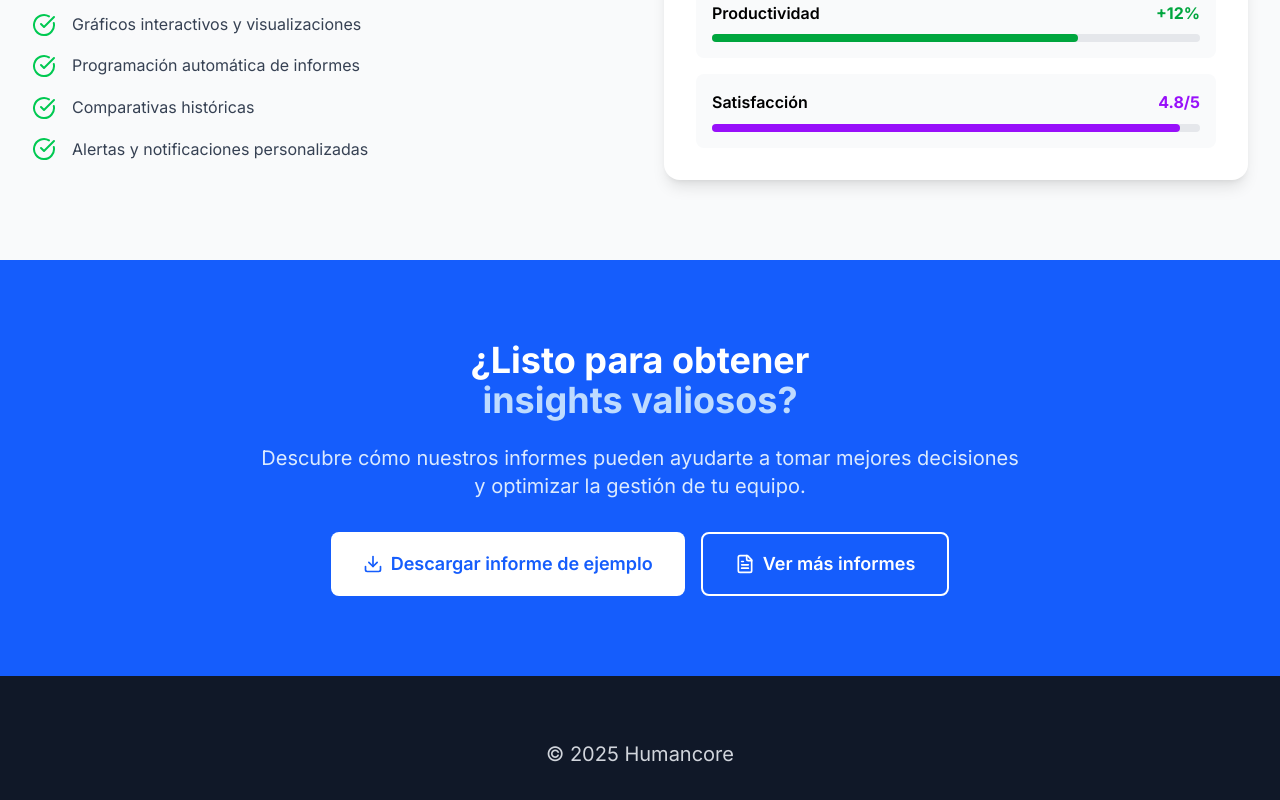
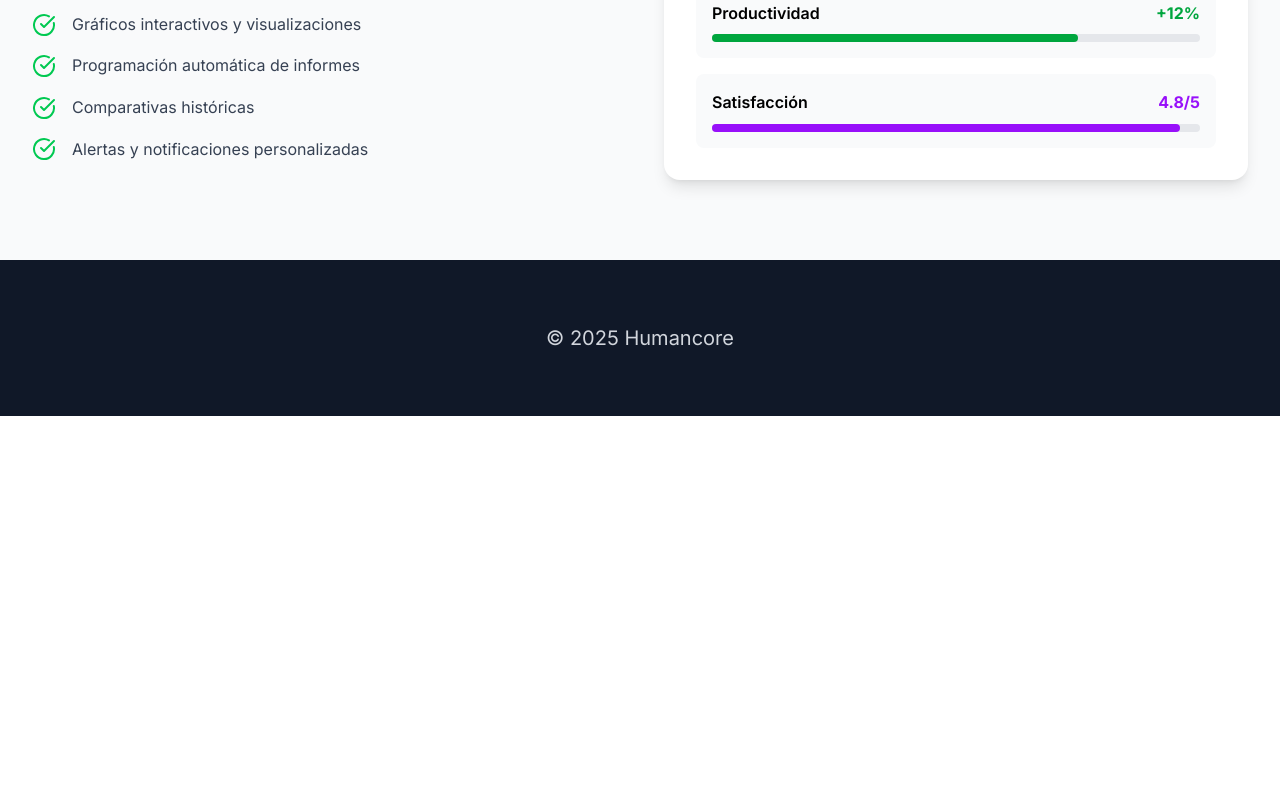
Before and after one commit to alpb178/landing-page-tikneo, a Next.js app: page /reports in a window 1280 px wide. Shown: the part 1299-2099 px from the top of the page. After the commit the page ends 1715 px from the top, so only its background shows below. Built offline with nearby package versions, Linux system fonts and the light colour scheme.

Commit message:
Clean up page components: remove unnecessary code from multiple pages

```diff
--- a/src/app/employee-center/page.tsx
+++ b/src/app/employee-center/page.tsx
@@ -459,19 +459,6 @@ export default function CentroEmpleadosPage() {
         </div>
       </section>
 
-      {/* CTA Section */}
-      <section className="py-20 bg-purple-600">
-        <div className="max-w-4xl mx-auto px-4 sm:px-6 lg:px-8 text-center">
-          <h2 className="text-3xl md:text-4xl font-bold text-white mb-6">
-            ¿Listo para empoderar a tus empleados?
-          </h2>
-          <p className="text-xl text-purple-100 mb-8">
-            Únete a miles de empresas que ya tienen empleados más satisfechos y
-            autónomos
-          </p>
-        </div>
-      </section>
-
       <Footer />
     </main>
   );
--- a/src/app/reports/page.tsx
+++ b/src/app/reports/page.tsx
@@ -165,31 +165,6 @@ export default function ReportsPage() {
         </div>
       </section>
 
-      {/* CTA Section */}
-      <section className="py-20 bg-blue-600">
-        <div className="max-w-7xl mx-auto px-4 sm:px-6 lg:px-8 text-center">
-          <h2 className="text-3xl md:text-4xl font-bold text-white mb-6">
-            ¿Listo para obtener
-            <br />
-            <span className="text-blue-200">insights valiosos?</span>
-          </h2>
-          <p className="text-xl text-blue-100 mb-8 max-w-3xl mx-auto">
-            Descubre cómo nuestros informes pueden ayudarte a tomar mejores
-            decisiones y optimizar la gestión de tu equipo.
-          </p>
-          <div className="flex flex-col sm:flex-row gap-4 justify-center">
-            <button className="bg-white text-blue-600 px-8 py-4 rounded-lg text-lg font-semibold hover:bg-gray-100 transition-colors flex items-center justify-center">
-              <Download className="mr-2 h-5 w-5" />
-              Descargar informe de ejemplo
-            </button>
-            <button className="border-2 border-white text-white px-8 py-4 rounded-lg text-lg font-semibold hover:bg-white hover:text-blue-600 transition-colors flex items-center justify-center">
-              <FileText className="mr-2 h-5 w-5" />
-              Ver más informes
-            </button>
-          </div>
-        </div>
-      </section>
-
       <Footer />
     </main>
   );
--- a/src/app/shift-planning/page.tsx
+++ b/src/app/shift-planning/page.tsx
@@ -468,19 +468,6 @@ export default function ShiftPlanningPage() {
         </div>
       </section>
 
-      {/* CTA Section */}
-      <section className="py-20 bg-purple-600">
-        <div className="max-w-4xl mx-auto px-4 sm:px-6 lg:px-8 text-center">
-          <h2 className="text-3xl md:text-4xl font-bold text-white mb-6">
-            ¿Listo para revolucionar tu planificación de turnos?
-          </h2>
-          <p className="text-xl text-purple-100 mb-8">
-            Únete a miles de empresas que ya planifican turnos sin
-            complicaciones
-          </p>
-        </div>
-      </section>
-
       <Footer />
     </main>
   );
--- a/src/app/tablet-clock-in/page.tsx
+++ b/src/app/tablet-clock-in/page.tsx
@@ -469,19 +469,6 @@ export default function TabletClockInPage() {
         </div>
       </section>
 
-      {/* CTA Section */}
-      <section className="py-20 bg-green-600">
-        <div className="max-w-4xl mx-auto px-4 sm:px-6 lg:px-8 text-center">
-          <h2 className="text-3xl md:text-4xl font-bold text-white mb-6">
-            ¿Listo para revolucionar el fichaje en tu empresa?
-          </h2>
-          <p className="text-xl text-green-100 mb-8">
-            Únete a miles de empresas que ya fichan con tablets de forma
-            profesional
-          </p>
-        </div>
-      </section>
-
       <Footer />
     </main>
   );
--- a/src/app/task-planning/page.tsx
+++ b/src/app/task-planning/page.tsx
@@ -475,18 +475,6 @@ export default function TaskPlanningPage() {
         </div>
       </section>
 
-      {/* CTA Section */}
-      <section className="py-20 bg-green-600">
-        <div className="max-w-4xl mx-auto px-4 sm:px-6 lg:px-8 text-center">
-          <h2 className="text-3xl md:text-4xl font-bold text-white mb-6">
-            ¿Listo para optimizar la gestión de tareas de tu equipo?
-          </h2>
-          <p className="text-xl text-green-100 mb-8">
-            Únete a miles de empresas que ya gestionan tareas de forma eficiente
-          </p>
-        </div>
-      </section>
-
       <Footer />
     </main>
   );
--- a/src/app/web-platform/page.tsx
+++ b/src/app/web-platform/page.tsx
@@ -185,19 +185,6 @@ export default function WebPlatform() {
         </div>
       </section>
 
-      {/* CTA Section */}
-      <section className="py-20 bg-blue-600">
-        <div className="max-w-7xl mx-auto px-4 sm:px-6 lg:px-8 text-center">
-          <h2 className="text-3xl md:text-4xl font-bold text-white mb-6">
-            Ready to get started?
-          </h2>
-          <p className="text-xl text-blue-100 mb-8 max-w-3xl mx-auto">
-            Access our web platform and discover all the features that can
-            improve your company&apos;s management.
-          </p>
-        </div>
-      </section>
-
       <Footer />
     </main>
   );
```
